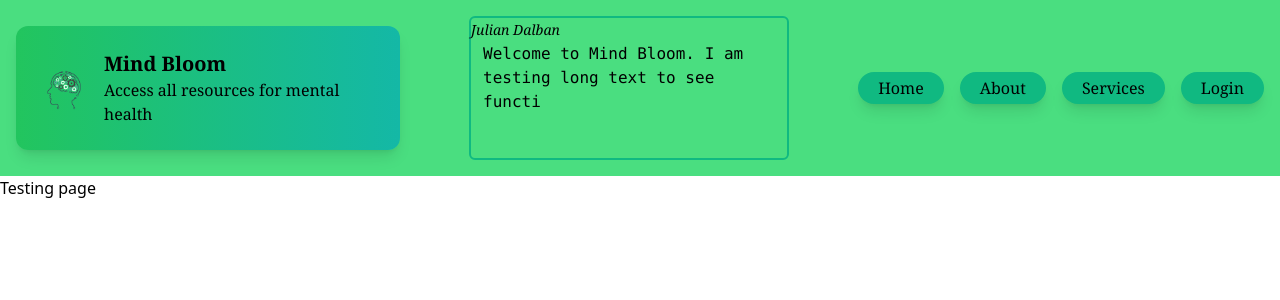
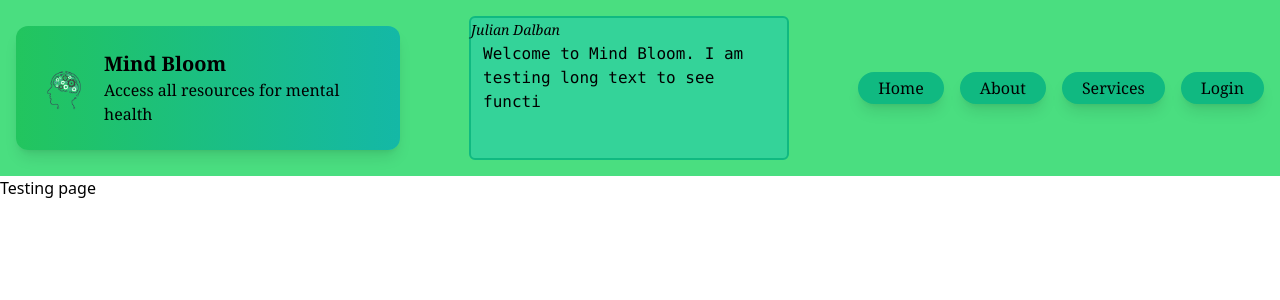
Before and after one commit to julianDalban/mental-health-app, a React (Create React App) app in the folder mind-bloom/: page /services in a window 1280 px wide. Shown: the top 300 px of the page. Built offline with nearby package versions, Linux system fonts and the light colour scheme; no server answers.

Commit message:
Slight style change to the quote div

```diff
--- a/mind-bloom/src/components/TextType.js
+++ b/mind-bloom/src/components/TextType.js
@@ -3,7 +3,7 @@ import { TypeAnimation } from "react-type-animation";
 
 const TextType = ({text, author}) => {
     return(
-        <div className="border-2 border-emerald-500 outline-offset-2 rounded-md flex justify-between items-center relative h-[9rem] w-[20rem]">
+        <div className="border-2 border-emerald-500 bg-emerald-400 outline-offset-2 rounded-md flex justify-between items-center relative h-[9rem] w-[20rem]">
             <div className="absolute bottom-0 h-[8rem] w-[18rem] p-3 line-clamp-4">
                 <TypeAnimation
                     sequence={[
```
